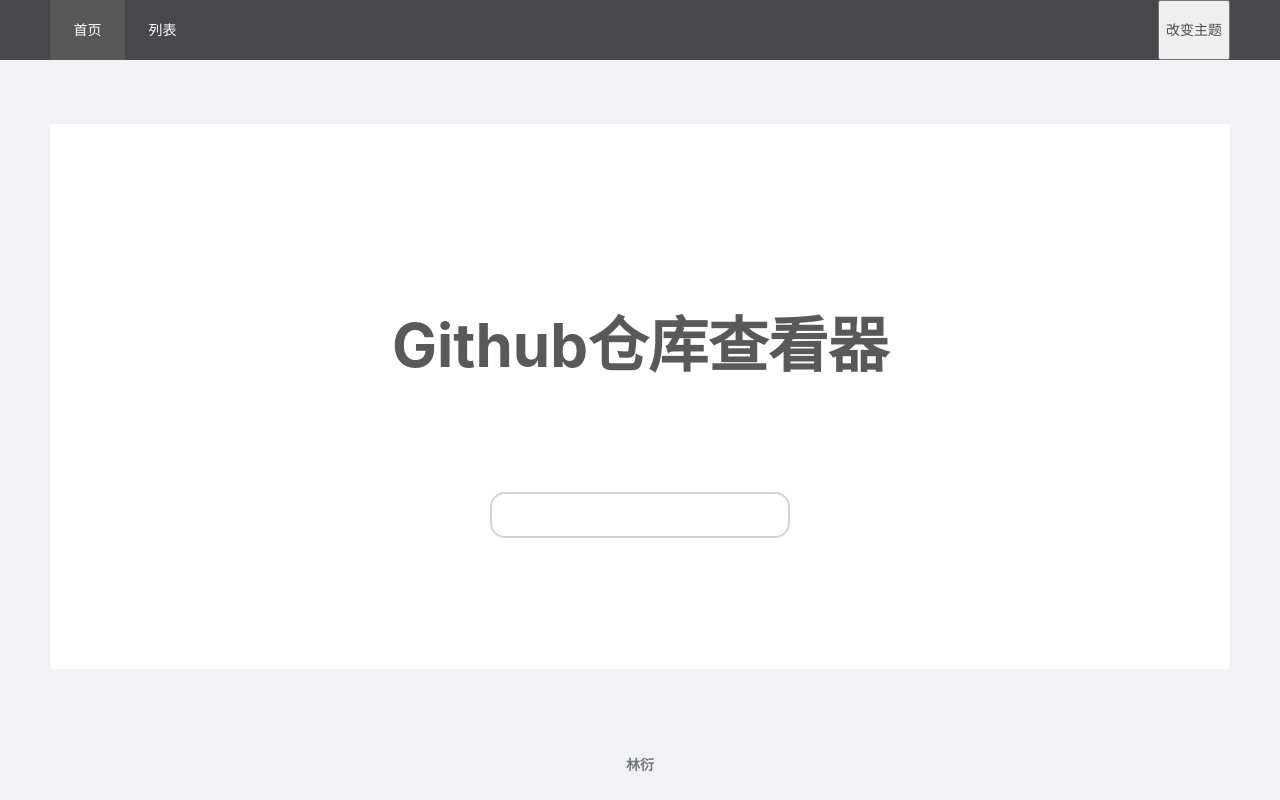
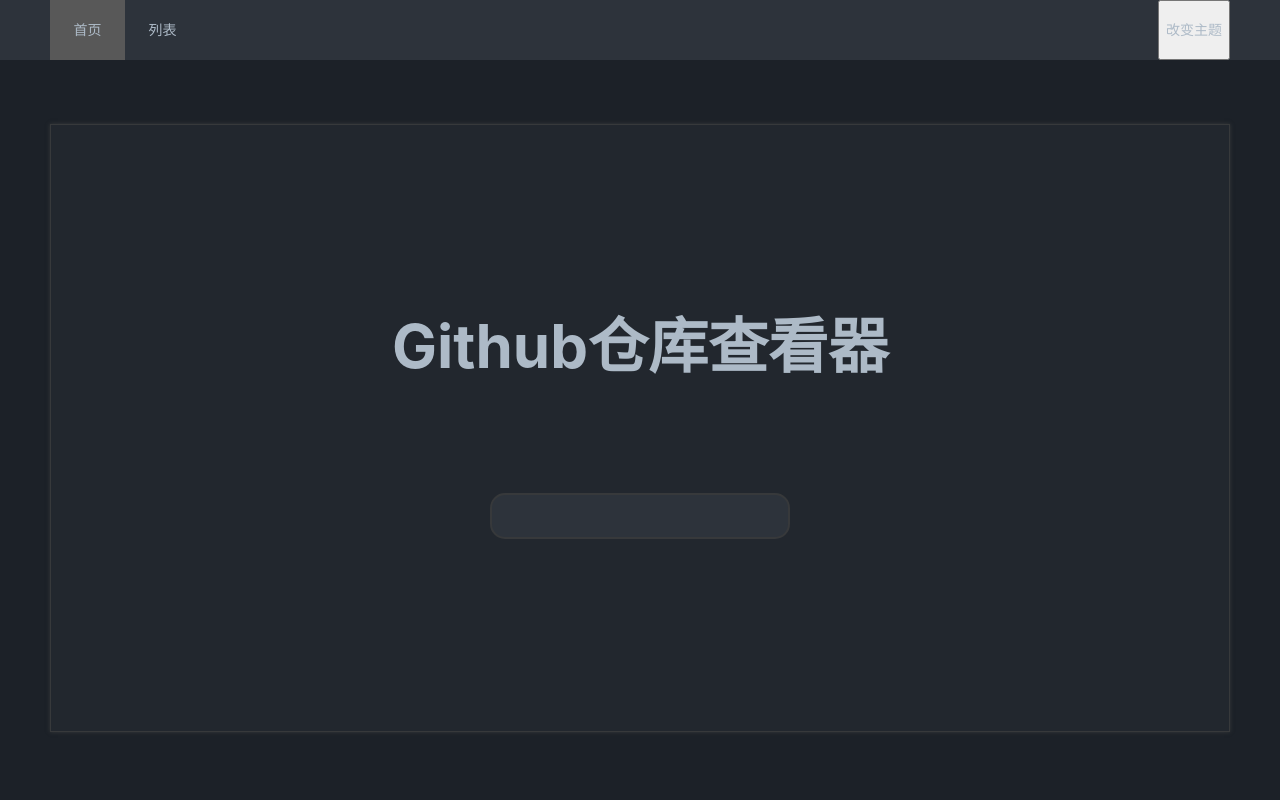
Before and after one commit to linyana/github-warehouse-search, a React (Create React App) app: page /home in a window 1280 px wide. Built offline with nearby package versions, Linux system fonts and the light colour scheme.

Commit message:
完善了夜间模式

```diff
--- a/src/App.css
+++ b/src/App.css
@@ -4,16 +4,22 @@
   height: 100%;
 }
 
-.dark {
+#root > div {
   height: 100%;
-  --background-color: rgb(71, 72, 75);
-}
-
-.light {
-  height: 100%;
-  --background-color: white;
 }
 
 * {
-  color: #4e4d4d;
+  color: var(--color);
 }
+
+body,
+.ant-layout {
+  background-color: var(--body-background-color);
+}
+
+.site-layout .site-layout-background,
+.site-layout-background {
+  background-color: var(--hover-background-color) !important;
+  box-shadow: 0 0 4px var(--box-shadow);
+  border: 0.5px solid var(--box-shadow);
+}
--- a/src/App.tsx
+++ b/src/App.tsx
@@ -7,6 +7,7 @@
 import Loading from "./pages/Loading";
 
 import "./App.css";
+import "./theme/index.css";
 
 export default function App() {
   const theme = useSelector((state: RootState) => state.theme.theme);
--- a/src/components/Content/index.css
+++ b/src/components/Content/index.css
@@ -19,7 +19,8 @@
 }
 
 .layout_content > div {
-  box-shadow: 0 0 8px rgba(0, 0, 0, 0.1);
+  box-shadow: 0 0 4px var(--box-shadow);
+  border: 0.5px solid var(--box-shadow);
 }
 
 @media screen and (max-width: 1200px) {
--- a/src/components/Footer/index.tsx
+++ /dev/null
@@ -1,12 +0,0 @@
-import { Layout } from "antd";
-import React from "react";
-
-const { Footer } = Layout;
-
-const App: React.FC = () => (
-  <Footer style={{ fontWeight: "700", color: "rgb(112, 116, 124)" }}>
-    林衍
-  </Footer>
-);
-
-export default App;
--- a/src/components/Header/index.css
+++ b/src/components/Header/index.css
@@ -17,9 +17,13 @@
   width: 50%;
   text-align: center;
   line-height: 60px;
-  color: white;
+  color: var(--color);
 }
 
 .nav_active {
-  background-color: rgb(88, 88, 88);
+  background-color: var(--nav-hover-background-color);
 }
+
+.nav:hover {
+  background-color: var(--nav-hover-background-color);
+}
--- a/src/components/HoverBox/index.css
+++ b/src/components/HoverBox/index.css
@@ -14,7 +14,7 @@
   margin: 0 auto;
   transform: translateY(25%);
   height: 70%;
-  background-color: #fff;
+  background-color: var(--hover-background-color);
   z-index: 99;
   padding: 40px;
 }
@@ -77,7 +77,7 @@
 .hover_author {
   text-align: center;
   font-size: 18px;
-  color: rgba(136, 130, 130, 0.8);
+  color: var(--color);
 }
 
 .hover_author span {
--- a/src/pages/Home/Search/index.css
+++ b/src/pages/Home/Search/index.css
@@ -7,7 +7,7 @@
   width: 20%;
   min-width: 300px;
   outline: none;
-  border: 2px solid rgb(218, 206, 206);
+  border: 2px solid var(--box-shadow);
   border-radius: 15px;
   padding: 5px;
   text-align: center;
@@ -16,11 +16,12 @@
   font-size: 20px;
   font-weight: 700;
   color: rgb(112, 116, 124);
+  background-color: var(--input-background-color);
 }
 
 .search input:focus {
   width: 40%;
-  box-shadow: 0 0 5px rgba(117, 159, 238, 0.5);
-  border: 2px solid rgba(117, 159, 238, 0.3);
-  color: rgb(117, 159, 238);
+  box-shadow: 0 0 5px var(--color);
+  border: 2px solid var(--color);
+  color: var(--color);
 }
--- a/src/pages/Home/index.css
+++ b/src/pages/Home/index.css
@@ -3,6 +3,6 @@
   font-size: 60px;
   font-weight: 700;
   text-align: center;
-  color: rgba(49, 48, 48, 0.8);
+  color: var(--color);
   text-shadow: 0 0 1px solid rbga(0, 0, 0, 0.1);
 }
--- a/src/pages/Layout/index.css
+++ b/src/pages/Layout/index.css
@@ -47,3 +47,83 @@
 Footer {
   text-align: center;
 }
+
+.ant-layout-footer {
+  background-color: var(--background-color);
+}
+
+.ant-table-thead > tr > th {
+  color: var(--color);
+  background-color: var(--table-head-background-color);
+}
+
+.ant-table-tbody {
+  background-color: var(--table-body-background-color);
+}
+
+tr:hover {
+  background-color: var(--background-color) !important;
+}
+
+.ant-table-tbody > tr > td,
+.ant-table-thead > tr > th {
+  border-bottom: 1px solid var(--body-background-color) !important;
+}
+
+.ant-table-cell-row-hover {
+  background-color: var(--nav-hover-background-color) !important;
+}
+
+.ant-pagination-prev .ant-pagination-item-link,
+.ant-pagination-next .ant-pagination-item-link,
+.ant-pagination-item-active,
+.ant-pagination-item {
+  background-color: var(--background-color);
+  color: var(--color);
+}
+
+.ant-pagination-item a {
+  color: var(--color);
+}
+
+::-webkit-scrollbar-thumb:horizontal {
+  /*水平滚动条的样式*/
+  width: 4px;
+  background-color: var(--background-color);
+  -webkit-border-radius: 6px;
+  border-radius: 6px;
+}
+
+::-webkit-scrollbar-track-piece {
+  background-color: var(--background-color);
+  /*滚动条的背景颜色*/
+  -webkit-border-radius: 0;
+  border-radius: 0;
+  /*滚动条的圆角宽度*/
+}
+
+::-webkit-scrollbar {
+  width: 10px;
+  height: 8px;
+}
+
+::-webkit-scrollbar-thumb:vertical {
+  height: 50px;
+  background-color: var(--background-color);
+  -webkit-border-radius: 4px;
+  border-radius: 4px;
+  outline: 2px solid var(--nav-hover-background-color);
+  outline-offset: -2px;
+  border: 2px solid var(--nav-hover-background-color);
+}
+
+::-webkit-scrollbar-thumb:hover {
+  height: 50px;
+  background-color: var(--table-body-background-color);
+  -webkit-border-radius: 4px;
+  border-radius: 4px;
+}
+
+.ant-table {
+  background-color: var(--table-body-background-color);
+}
--- a/src/pages/Layout/index.tsx
+++ b/src/pages/Layout/index.tsx
@@ -3,7 +3,6 @@
 
 import Header from "../../components/Header";
 import Content from "../../components/Content";
-import Footer from "../../components/Footer";
 
 import "./index.css";
 
@@ -12,7 +11,6 @@
     <Layout>
       <Header />
       <Content />
-      <Footer />
     </Layout>
   );
 };
--- /dev/null
+++ b/src/theme/index.css
@@ -0,0 +1,27 @@
+* {
+  transition: background-color 0.8s, color 0.8s;
+}
+
+.dark {
+  --background-color: #2d333b;
+  --color: #adbac7;
+  --nav-hover-background-color: rgb(88, 88, 88);
+  --body-background-color: #1c2128;
+  --hover-background-color: #22272e;
+  --box-shadow: #37393b;
+  --table-head-background-color: #22272e;
+  --table-body-background-color: #2d333b;
+  --input-background-color: #2d333b;
+}
+
+.light {
+  --background-color: white;
+  --color: #4e4d4d;
+  --nav-hover-background-color: rgb(235, 235, 235);
+  --body-background-color: #f0f2f5;
+  --hover-background-color: white;
+  --box-shadow: #cbd0d6;
+  --table-head-background-color: #fafafa;
+  --table-body-background-color: white;
+  --input-background-color: white;
+}
```
Also changed, not shown: src/assets/images/dark.png (added), src/assets/images/light.png (added).
